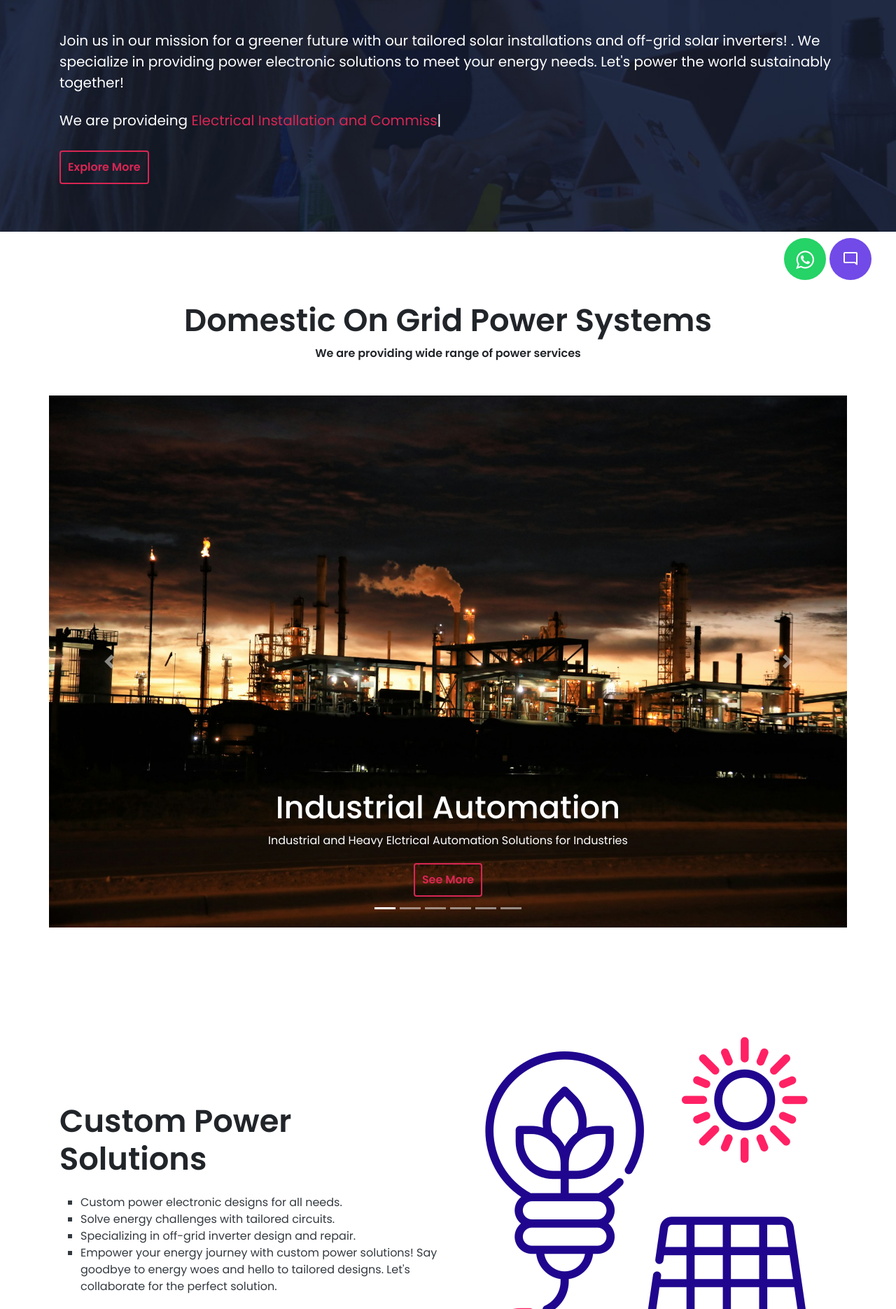
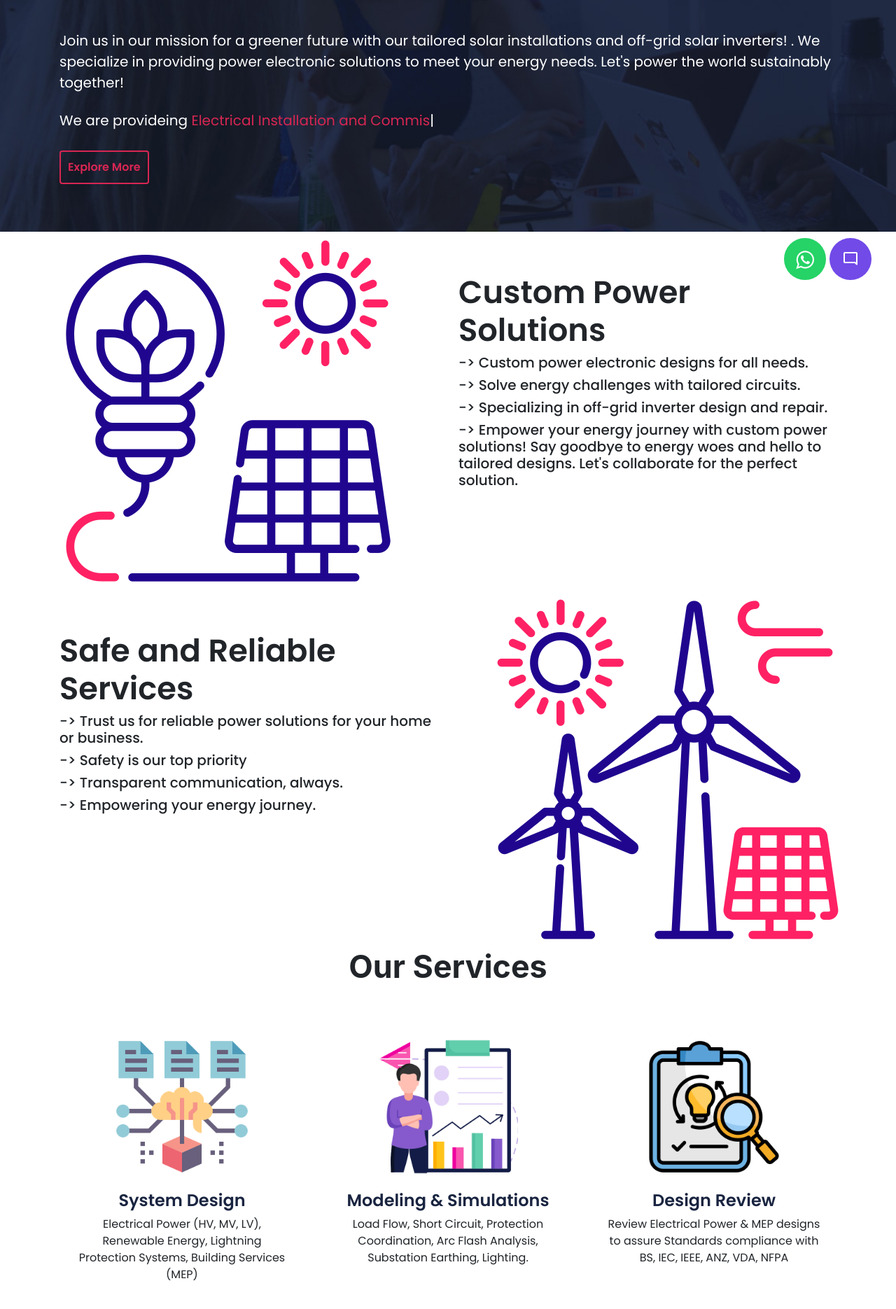
Before and after one commit to kaveeshbhashitha/temp-power-grid.lk, a PHP site: page / in a window 1280 px wide. Shown: the part 370-2240 px from the top of the page at 70% size. Run offline with PHP 8.4, Linux system fonts and the light colour scheme; some libraries are stand-ins or nearby versions.

Commit message:
updated for unnecessary spaces

```diff
--- a/css/custom.css
+++ b/css/custom.css
@@ -183,3 +183,10 @@
 .hoveranc{
     color: white;
 }
+.center{
+    display: flex;
+    flex-direction: column;
+    justify-content: center;
+    align-items: center;
+    height: 100vh;
+}
--- a/index.php
+++ b/index.php
@@ -64,7 +64,7 @@
         </div>
     </div>
     <!-- three-blcok -->
-    <div class="container" style="margin-top: 100px;">
+    <!-- <div class="container" style="margin-top: 100px;">
         <h2 class="text-center font-weight-bold mt-5">Domestic On Grid Power Systems</h2>
         <p class="text-center font-weight-bold mb-5">We are providing wide range of power services</p>
         <div class="row">
@@ -139,68 +139,45 @@
             </a>
             </div>
         </div>
-    </div>
+    </div> -->
     <!-- feature (skew background) -->
+
     <div class="container">
         <div class="row justify-content-between text-center text-md-left">
-            <div data-aos="fade-right" data-aos-duration="1000" data-aos-once="true" class="col-md-6 d-flex justify-content-center align-items-center" style="height: 100vh; display: flex;">
+            <div>
+                <img src="img/green-energy.png" alt="Take a look inside">
+            </div>
+            <div data-aos="fade-right" data-aos-duration="1000" data-aos-once="true" class="col-md-6" style="margin-top: 60px;">
+                <h2 class="font-weight-bold">Custom Power Solutions</h2>
                 <div>
-                    <h2 class="font-weight-bold">Custom Power Solutions</h2>
-                    <ul style="list-style-type: square; padding-left: 0; font-family: Arial, sans-serif; font-size: 16px; margin-left: 30px;" class="my-4">
-                        <li class="text-dark">Custom power electronic designs for all needs.</li>
-                        <li class="text-dark">Solve energy challenges with tailored circuits.</li>
-                        <li class="text-dark">Specializing in off-grid inverter design and repair.</li>
-                        <li class="text-dark">Empower your energy journey with custom power solutions! Say goodbye to energy woes and hello to tailored designs. Let's collaborate for the perfect solution.</li>
-                    </ul>
+                    <h5>-> Custom power electronic designs for all needs.</h5>
+                    <h5>-> Solve energy challenges with tailored circuits.</h5>
+                    <h5>-> Specializing in off-grid inverter design and repair.</h5>
+                    <h5>-> Empower your energy journey with custom power solutions! Say goodbye to energy woes and hello to tailored designs. Let's collaborate for the perfect solution.</h5>
                 </div>
-            </div>
-
-            <div data-aos="fade-left" data-aos-duration="1000" data-aos-once="true" class="col-md-6 align-self-center">
-                <img src="img/green-energy.png" alt="Take a look inside" class="mx-auto d-block">
             </div>
         </div>
     </div>
 
     <div class="container">
         <div class="row justify-content-between text-center text-md-left">
-            <div data-aos="fade-left" data-aos-duration="1000" data-aos-once="true" class="col-md-6 align-self-center">
-                <img src="img/renewable-energy.png" alt="Take a look inside" class="mx-auto d-block">
+            <div data-aos="fade-right" data-aos-duration="1000" data-aos-once="true" class="col-md-6" style="margin-top: 60px;">
+                <h2 class="font-weight-bold">Safe and Reliable Services</h2>
+                <div>
+                    <h5>-> Trust us for reliable power solutions for your home or business.</h5>
+                    <h5>-> Safety is our top priority</h5>
+                    <h5>-> Transparent communication, always.</h5>
+                    <h5>-> Empowering your energy journey.</h5>
+                </div>
             </div>
-
-            <div data-aos="fade-right" data-aos-duration="1000" data-aos-once="true" class="col-md-6 d-flex justify-content-center align-items-center" style="height: 100vh; display: flex;">
-                <div>
-                    <h2 class="font-weight-bold">Safe and Reliable Services</h2>
-                    <ul style="list-style-type: square; padding-left: 0; font-family: Arial, sans-serif; font-size: 16px; margin-left: 30px;" class="my-4">
-                        <li class="text-dark">Trust us for reliable power solutions for your home or business.</li>
-                        <li class="text-dark">Safety is our top priority</li>
-                        <li class="text-dark">Transparent communication, always.</li>
-                        <li class="text-dark">Empowering your energy journey.</li>
-                    </ul>
-                </div>
+            <div>
+                <img src="img/renewable-energy.png" alt="Take a look inside">
             </div>
         </div>
     </div>
 
-    <!-- price table -->
-    <div class="container py-2" id="price-table" style="margin-top: -100px;">
-        <h2 class="text-center font-weight-bold d-block my-3 underline">Checkout Us</h2>
-        <div class="row">
-            <div data-aos="fade-right" data-aos-delay="200" data-aos-duration="1000" data-aos-once="true" class="col-md-4 text-center mt-5">
-                <img src="img/pgs.png" alt="Free image">
-                <a href="img/pgs.png" class="btn my-4 font-weight-bold atlas-cta cta-ghost">See more</a>
-            </div>
-            <div data-aos="fade-up" data-aos-duration="1000" data-aos-once="true" class="col-md-4 text-center mt-5 rounded">
-                <img src="img/bma.png" alt="Free image">
-                <a href="img/bma.png" class="btn my-4 font-weight-bold atlas-cta cta-green">See more</a>
-            </div>
-            <div data-aos="fade-left" data-aos-delay="200" data-aos-duration="1000" data-aos-once="true" class="col-md-4 text-center mt-5">
-                <img src="img/eye.png" alt="Free image">
-                <a href="img/eye.png" class="btn my-4 font-weight-bold atlas-cta cta-ghost">See more</a>
-            </div>
-        </div>
-    </div>
-    <h2 class="text-center font-weight-bold d-block py-2">Our Services</h2>
-    <div class="container py-2" id="price-table">
+    <h2 class="text-center font-weight-bold d-block">Our Services</h2>
+    <div class="container" id="price-table">
         <div class="row mb-4">
             <div class="col-sm-4">
               <div class="card">
@@ -368,6 +345,25 @@
         </div>
     </div>
 
+    <!-- price table -->
+    <div class="container py-2" id="price-table" style="margin-top: -100px;">
+        <h2 class="text-center font-weight-bold d-block my-3 underline">Checkout Us</h2>
+        <div class="row">
+            <div data-aos="fade-right" data-aos-delay="200" data-aos-duration="1000" data-aos-once="true" class="col-md-4 text-center mt-5">
+                <img src="img/pgs.png" alt="Free image">
+                <a href="img/pgs.png" class="btn my-4 font-weight-bold atlas-cta cta-ghost">See more</a>
+            </div>
+            <div data-aos="fade-up" data-aos-duration="1000" data-aos-once="true" class="col-md-4 text-center mt-5 rounded">
+                <img src="img/bma.png" alt="Free image">
+                <a href="img/bma.png" class="btn my-4 font-weight-bold atlas-cta cta-green">See more</a>
+            </div>
+            <div data-aos="fade-left" data-aos-delay="200" data-aos-duration="1000" data-aos-once="true" class="col-md-4 text-center mt-5">
+                <img src="img/eye.png" alt="Free image">
+                <a href="img/eye.png" class="btn my-4 font-weight-bold atlas-cta cta-ghost">See more</a>
+            </div>
+        </div>
+    </div>
+
     <!-- feature (skew background) -->
     <div class="container">
         <div class="row justify-content-between text-center text-md-left">
```
